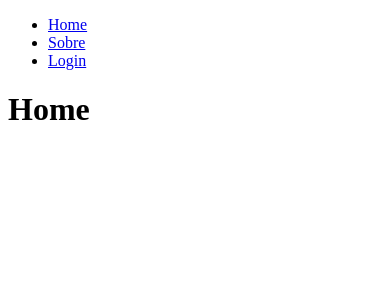
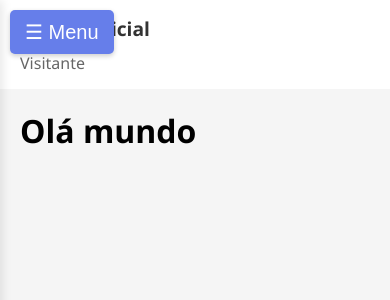
Before and after one commit to silva-rafael/flask01, a Flask app: page / in a window 390 px wide. Shown: the top 300 px of the page. Run offline with Flask 3, Linux system fonts and the light colour scheme.

Commit message:
modificações

```diff
--- a/app.py
+++ b/app.py
@@ -1,22 +1,25 @@
-from flask import Flask, render_template
+from flask import Flask, render_template, session
+from datetime import datetime
 
 app = Flask(__name__)
+app.secret_key = 'sua_chave_secreta_aqui'
 
 @app.route('/')
 def home():
-    return render_template('home.html')
+    return render_template('home.html', agora=datetime.now())
 
 @app.route('/sobre')
 def sobre():
     return render_template('sobre.html')
 
-@app.route('/dashboard', methods=['POST'])
-def dashboard():
-    return render_template('dashboard.html')
-
 @app.route('/login')
 def login():
     return render_template('login.html')
 
-if __name__=="__main__":
-    app.run(port=5000, host="0.0.0.0", debug=True)
+@app.route('/logout')
+def logout():
+    session.pop('usuario', None)
+    return render_template('home.html')
+
+if __name__ == '__main__':
+    app.run(debug=True)
--- /dev/null
+++ b/static/css/style.css
@@ -0,0 +1,234 @@
+* {
+    margin: 0;
+    padding: 0;
+    box-sizing: border-box;
+}
+
+body {
+    font-family: 'Segoe UI', Tahoma, Geneva, Verdana, sans-serif;
+    background: #f5f5f5;
+    overflow: hidden;
+    height: 100vh;
+}
+
+/* Container principal */
+.app-container {
+    display: flex;
+    height: 100vh;
+    width: 100%;
+    position: relative;
+}
+
+/* Menu lateral */
+.sidebar {
+    width: 250px;
+    background: linear-gradient(135deg, #667eea 0%, #764ba2 100%);
+    color: white;
+    transition: all 0.3s ease;
+    box-shadow: 2px 0 10px rgba(0, 0, 0, 0.1);
+    display: flex;
+    flex-direction: column;
+    position: relative;
+    z-index: 10;
+}
+
+.sidebar-header {
+    padding: 30px 20px;
+    border-bottom: 1px solid rgba(255, 255, 255, 0.2);
+}
+
+.sidebar-header h2 {
+    font-size: 1.5rem;
+    margin-bottom: 5px;
+}
+
+.sidebar-header p {
+    font-size: 0.85rem;
+    opacity: 0.8;
+}
+
+.sidebar-nav {
+    flex: 1;
+    padding: 20px 0;
+    overflow-y: auto;
+    overflow-x: hidden;
+}
+
+.sidebar-nav ul {
+    list-style: none;
+}
+
+.sidebar-nav li {
+    margin-bottom: 5px;
+}
+
+.sidebar-nav a {
+    display: block;
+    padding: 12px 20px;
+    color: white;
+    text-decoration: none;
+    transition: all 0.3s ease;
+    border-left: 3px solid transparent;
+}
+
+.sidebar-nav a:hover {
+    background: rgba(255, 255, 255, 0.1);
+    border-left-color: #ffd700;
+    padding-left: 25px;
+}
+
+.sidebar-nav a.active {
+    background: rgba(255, 255, 255, 0.15);
+    border-left-color: #ffd700;
+}
+
+.menu-toggle {
+    display: none;
+    position: fixed;
+    top: 10px;
+    left: 10px;
+    z-index: 1000;
+    background: #667eea;
+    color: white;
+    border: none;
+    padding: 10px 15px;
+    border-radius: 5px;
+    cursor: pointer;
+    font-size: 20px;
+    box-shadow: 0 2px 5px rgba(0, 0, 0, 0.2);
+}
+
+.overlay {
+    display: none;
+    position: fixed;
+    top: 0;
+    left: 0;
+    right: 0;
+    bottom: 0;
+    background: rgba(0, 0, 0, 0.5);
+    z-index: 8;
+}
+
+/* Conteúdo principal - CORRIGIDO */
+.main-content {
+    flex: 1;
+    display: flex;
+    flex-direction: column;
+    overflow: hidden;
+    background: #f5f5f5;
+    min-width: 0;
+    /* Importante para flex funcionar corretamente */
+}
+
+.top-bar {
+    background: white;
+    padding: 15px 30px;
+    box-shadow: 0 2px 4px rgba(0, 0, 0, 0.1);
+    flex-shrink: 0;
+    /* Impede a barra superior de encolher */
+}
+
+.page-title {
+    color: #333;
+    font-size: 1.5rem;
+}
+
+.user-info {
+    color: #666;
+    float: right;
+    margin-top: -30px;
+}
+
+/* Área de conteúdo com rolagem - CORRIGIDO */
+.content-area {
+    flex: 1;
+    overflow-y: auto;
+    overflow-x: hidden;
+    padding: 20px;
+    min-height: 0;
+    /* Importante para scroll funcionar */
+}
+
+/* Estilização da barra de rolagem */
+.content-area::-webkit-scrollbar {
+    width: 8px;
+}
+
+.content-area::-webkit-scrollbar-track {
+    background: #f1f1f1;
+}
+
+.content-area::-webkit-scrollbar-thumb {
+    background: #888;
+    border-radius: 4px;
+}
+
+.content-area::-webkit-scrollbar-thumb:hover {
+    background: #555;
+}
+
+/* Cards e estilos de conteúdo */
+.card {
+    background: white;
+    border-radius: 8px;
+    padding: 20px;
+    margin-bottom: 20px;
+    box-shadow: 0 2px 4px rgba(0, 0, 0, 0.1);
+}
+
+/* Para teste - conteúdo visível */
+.content-area {
+    background: #f5f5f5;
+}
+
+/* Responsividade */
+@media (max-width: 768px) {
+    .menu-toggle {
+        display: block;
+    }
+
+    .sidebar {
+        position: fixed;
+        left: -250px;
+        top: 0;
+        height: 100vh;
+        z-index: 9;
+    }
+
+    .sidebar.open {
+        left: 0;
+    }
+
+    .overlay.active {
+        display: block;
+    }
+
+    .top-bar {
+        padding: 15px 20px;
+    }
+
+    .page-title {
+        font-size: 1.2rem;
+    }
+
+    .user-info {
+        float: none;
+        margin-top: 10px;
+    }
+}
+
+@keyframes fadeIn {
+    from {
+        opacity: 0;
+        transform: translateY(20px);
+    }
+
+    to {
+        opacity: 1;
+        transform: translateY(0);
+    }
+}
+
+.content-area>* {
+    animation: fadeIn 0.3s ease-out;
+}
--- a/templates/base.html
+++ b/templates/base.html
@@ -1,19 +1,57 @@
 <!DOCTYPE html>
 <html lang="pt">
+
 <head>
     <meta charset="UTF-8">
-    <meta name="viewport" content="width=device-width, initial-scale=1.0">
-    <title>{%block title%}Meu titulo{%endblock%}</title>
+    <meta name="viewport" content="width=device-width, initial-scale=1.0, user-scalable=yes">
+    <title>{% block title %}Meu Aplicativo{% endblock %}</title>
+    <link rel="stylesheet" href="{{ url_for('static', filename='css/style.css') }}">
 </head>
+
 <body>
-    <nav>
-        <ul>
-            <li><a href="/">Home</a></li>
-            <li><a href="sobre">Sobre</a></li>
-            <li><a href="login">Login</a></li>
-        </ul>
-    </nav>
-    {% block content %}
-    {% endblock %}
+    <button class="menu-toggle" id="menuToggle">☰ Menu</button>
+    <div class="overlay" id="overlay"></div>
+
+    <div class="app-container">
+        <!-- Menu Lateral -->
+        <div class="sidebar" id="sidebar">
+            <div class="sidebar-header">
+                <h2>Meu App</h2>
+                <p>Sistema de Gestão</p>
+            </div>
+            <div class="sidebar-nav">
+                <ul>
+                    <li><a href="{{ url_for('home') }}" data-page="home">🏠 Dashboard</a></li>
+                    <li><a href="{{ url_for('sobre') }}" data-page="sobre">ℹ️ Sobre</a></li>
+                </ul>
+            </div>
+        </div>
+
+        <!-- Conteúdo Principal -->
+        <div class="main-content">
+            <div class="top-bar">
+                <h1 class="page-title">{% block page_title %}Bem-vindo{% endblock %}</h1>
+                <div class="user-info">
+                    {% if session.usuario %}
+                    Olá, {{ session.usuario }} | <a href="{{ url_for('logout') }}" style="color: #667eea;">Sair</a>
+                    {% else %}
+                    Visitante
+                    {% endif %}
+                </div>
+            </div>
+            <div class="content-area">
+                {% block content %}
+                <!-- CONTEÚDO SERÁ INSERIDO AQUI -->
+                <div class="card">
+                    <h2>Conteúdo padrão</h2>
+                    <p>Se você está vendo esta mensagem, o template está funcionando!</p>
+                </div>
+                {% endblock %}
+            </div>
+        </div>
+    </div>
+
+    <script src="{{ url_for('static', filename='js/main.js') }}"></script>
 </body>
+
 </html>
--- a/templates/home.html
+++ b/templates/home.html
@@ -1,7 +1,9 @@
 {% extends "base.html" %}
 
-{% block title %}Novo titulo{% endblock %}
+{% block title %}Home - Meu App{% endblock %}
+
+{% block page_title %}Página Inicial{% endblock %}
 
 {% block content %}
-<h1>Home</h1>
+    <h1>Olá mundo</h1>
 {% endblock %}
--- a/templates/sobre.html
+++ b/templates/sobre.html
@@ -1,7 +1,9 @@
 {% extends "base.html" %}
 
-{% block title %}Novo titulo{% endblock %}
+{% block title %}Sobre - Meu App{% endblock %}
+
+{% block page_title %}Sobre o Sistema{% endblock %}
 
 {% block content %}
-<h1>Sobre</h1>
+<h1>Pagina sobre</h1>
 {% endblock %}
```
Also changed, not shown: static/js/scripts.js (added, +38 -0 lines), templates/dashboard.html (deleted, +0 -7 lines), 1 other file.
